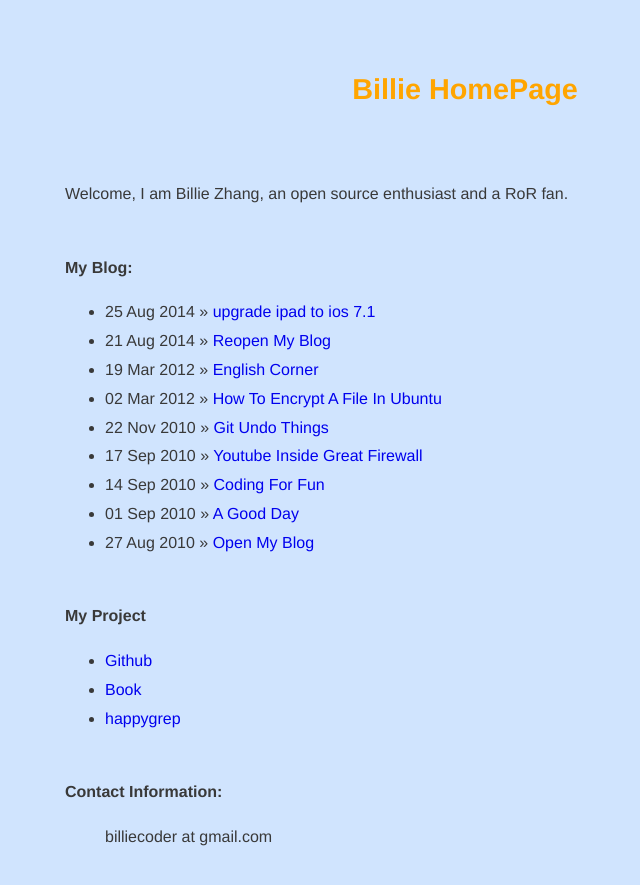
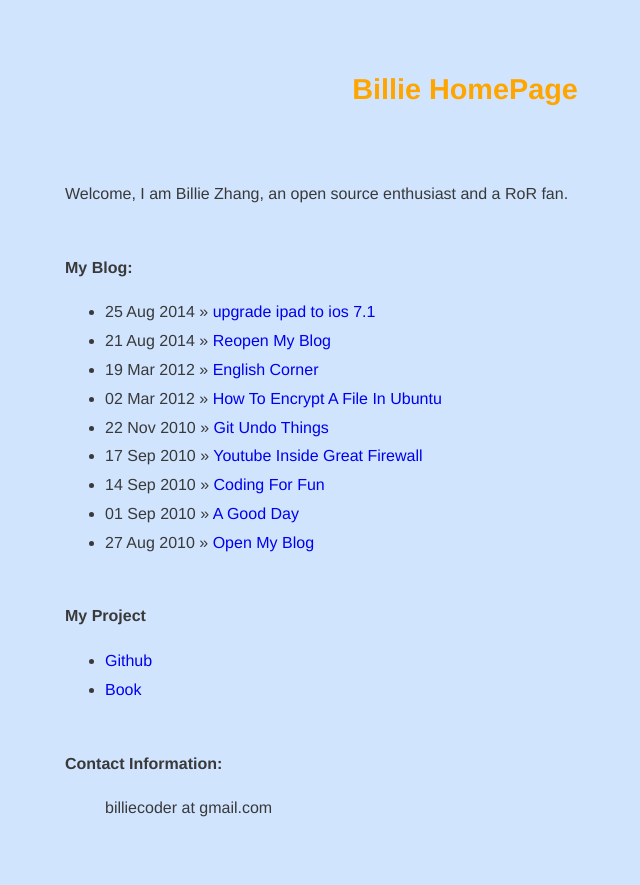
Before and after one commit to billie66/billie66.github.com, a Jekyll site: the page built from index.markdown, in a window 1280 px wide. Shown: the top 885 px of the page, without its empty margins (175-815 px from the left). Built offline with Jekyll 4.4.1, drawn with Linux system fonts in a browser that asks for light colours; Markdown is read by kramdown in place of the engine named in the settings.

Commit message:
remove useless link

```diff
--- a/index.markdown
+++ b/index.markdown
@@ -20,7 +20,6 @@ layout: default
 <ul>
   <li><a href="https://github.com/billie66">Github</a></li>
   <li><a href="http://billie66.github.com/TLCL/index.html">Book</a></li>
-  <li><a href="https://github.com/happypeter/happygrep">happygrep</a></li>
 </ul>
 
 <p><br /><b>Contact Information:</b></p>
```
